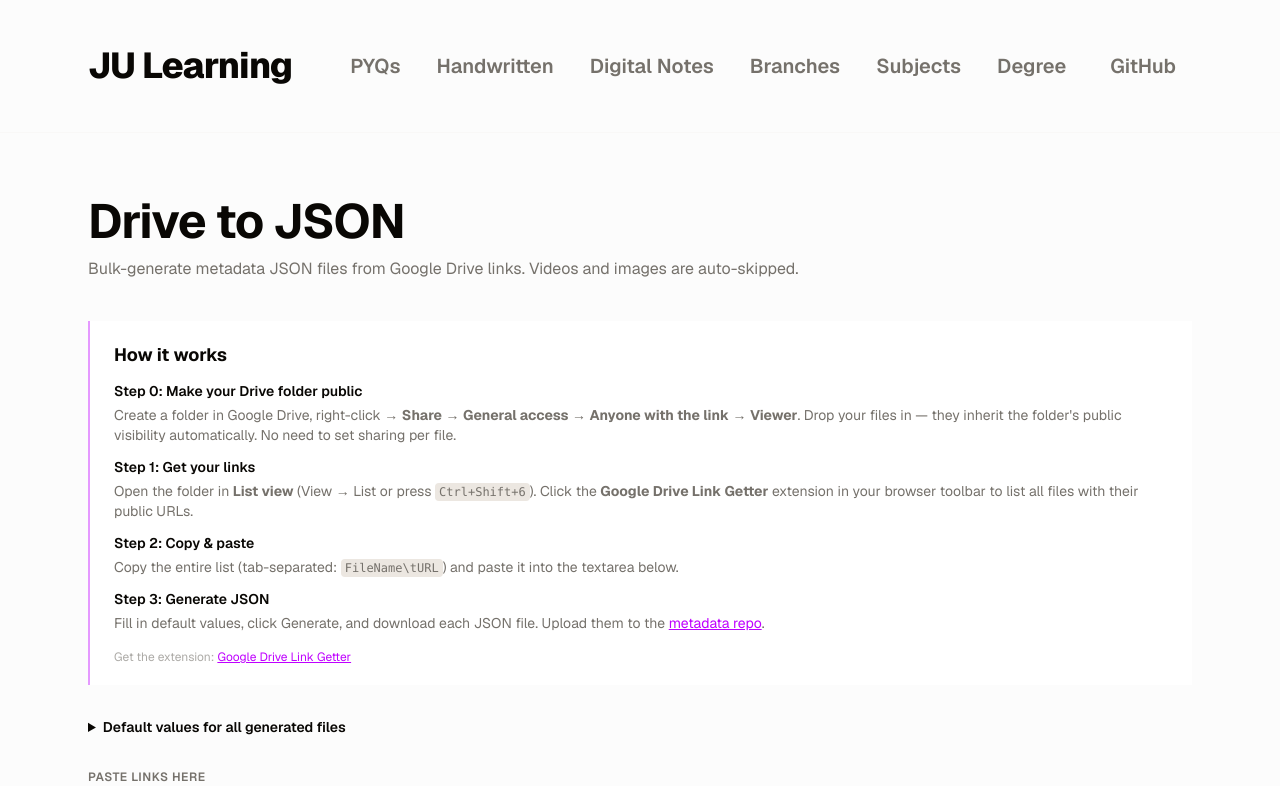
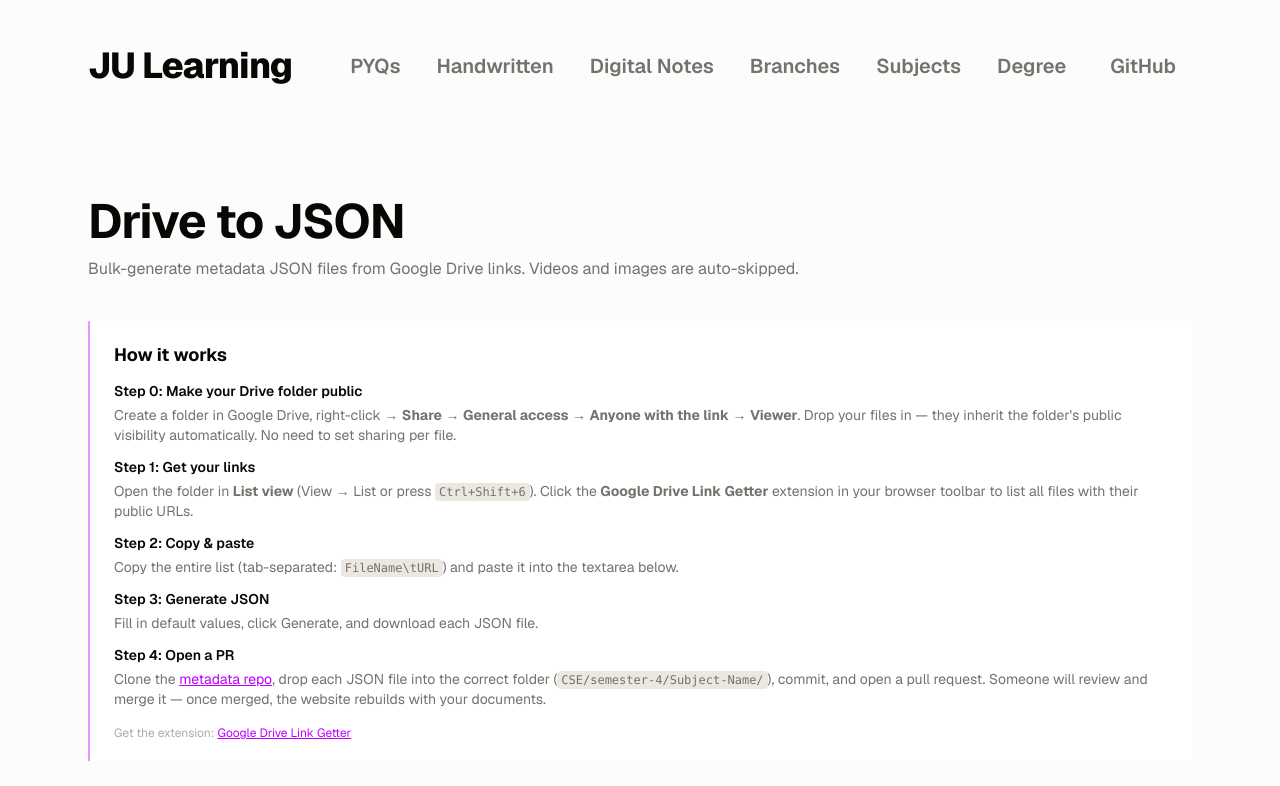
Before and after one commit to julearning/website, a Next.js app: page /automation/drive in a window 1280 px wide. Shown: the top 786 px of the page. Built offline with nearby package versions, Linux system fonts and the light colour scheme.

Commit message:
docs: update automation instructions with PR workflow and correct folder format

```diff
--- a/src/app/automation/drive/page.tsx
+++ b/src/app/automation/drive/page.tsx
@@ -259,7 +259,11 @@ export default function DriveAutomationPage() {
           </div>
           <div>
             <p className="font-semibold text-foreground">Step 3: Generate JSON</p>
-            <p className="mt-1">Fill in default values, click Generate, and download each JSON file. Upload them to the <a href="https://github.com/julearning/metadata" target="_blank" rel="noopener noreferrer" className="text-brand underline transition-opacity hover:opacity-70">metadata repo</a>.</p>
+            <p className="mt-1">Fill in default values, click Generate, and download each JSON file.</p>
+          </div>
+          <div>
+            <p className="font-semibold text-foreground">Step 4: Open a PR</p>
+            <p className="mt-1">Clone the <a href="https://github.com/julearning/metadata" target="_blank" rel="noopener noreferrer" className="text-brand underline transition-opacity hover:opacity-70">metadata repo</a>, drop each JSON file into the correct folder (<code className="rounded bg-accent px-1 py-0.5 text-xs">CSE/semester-4/Subject-Name/</code>), commit, and open a pull request. Someone will review and merge it — once merged, the website rebuilds with your documents.</p>
           </div>
         </div>
         <p className="mt-4 text-xs text-muted-foreground/60">
```
